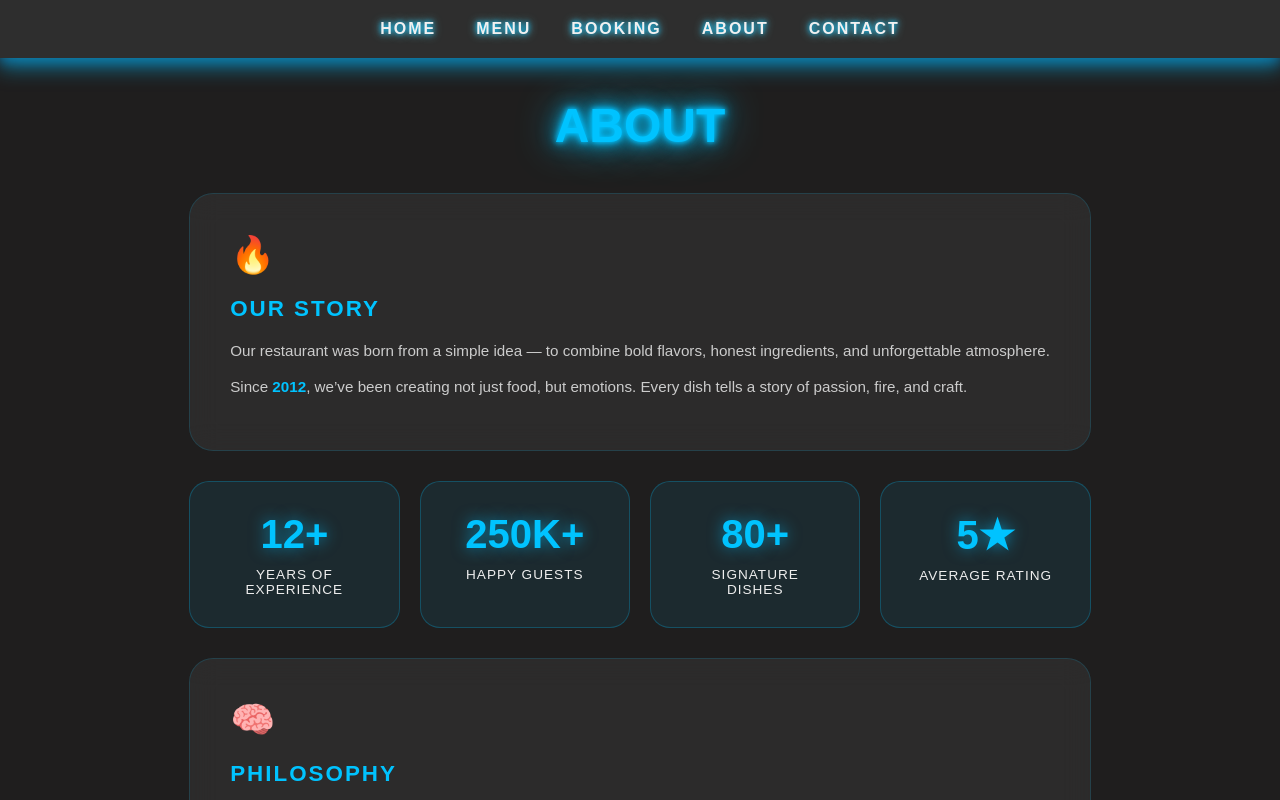
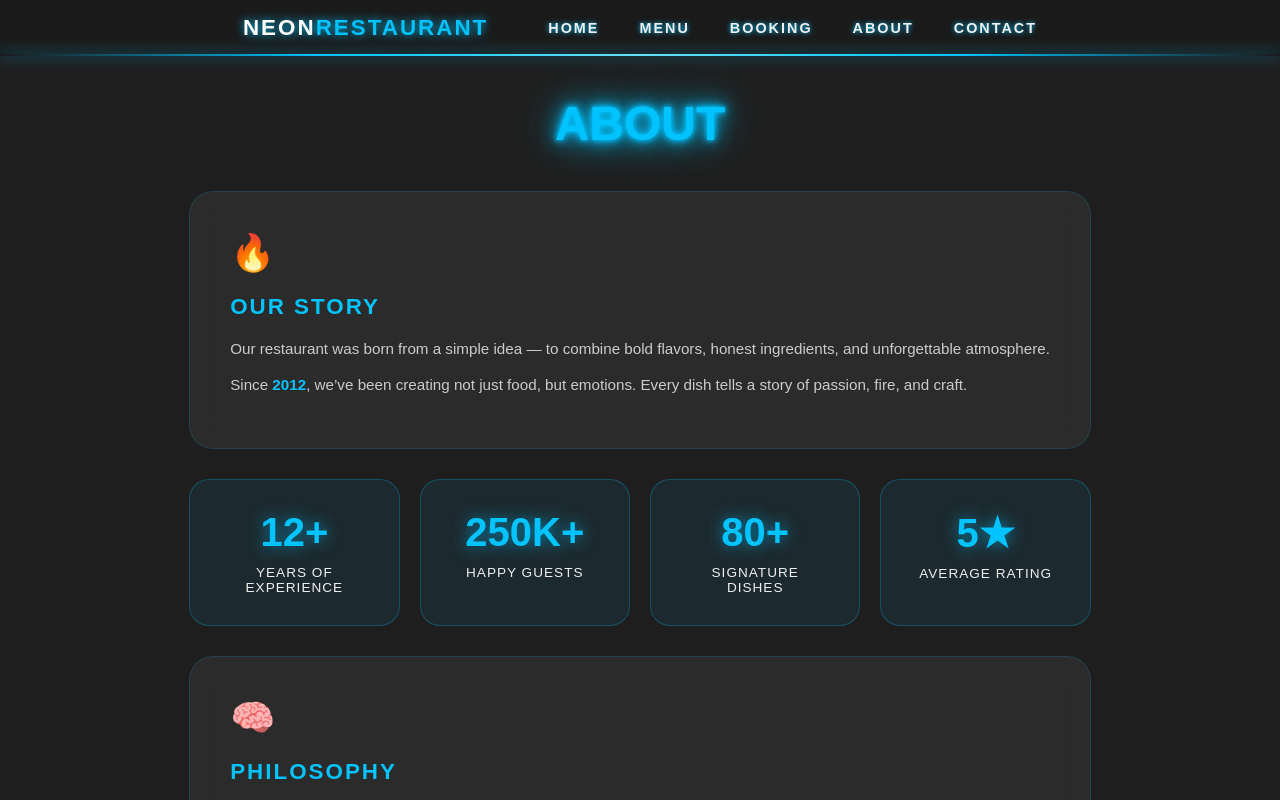
Before and after one commit to alexkuznecov16/cafe-app, a Next.js app: page /about in a window 1280 px wide. Shown: the top 800 px of the page. Built offline with nearby package versions, Linux system fonts and the light colour scheme.

Commit message:
burger menu

```diff
--- a/app/layout/Header.tsx
+++ b/app/layout/Header.tsx
@@ -30,29 +30,30 @@ export default function Header() {
   };
 
   return (
-    <header>
+    <header className="cyber-header">
       <nav className={isOpen ? 'open' : ''}>
         <div className="burger" onClick={() => setIsOpen(!isOpen)}>
           <span></span>
           <span></span>
           <span></span>
         </div>
+
+        {/* Все элементы в одном контейнере для центровки */}
         <div className="nav-links">
-          <Link onClick={() => setIsOpen(false)} href="/" style={linkStyle}>
-            Home
-          </Link>
-          <Link onClick={() => setIsOpen(false)} href="/menu" style={linkStyle}>
-            Menu
-          </Link>
-          <Link onClick={() => setIsOpen(false)} href="/booking" style={linkStyle}>
-            Booking
-          </Link>
-          <Link onClick={() => setIsOpen(false)} href="/about" style={linkStyle}>
-            About
-          </Link>
-          <Link onClick={() => setIsOpen(false)} href="/contact" style={linkStyle}>
-            Contact
-          </Link>
+          <div className="logo">
+            <Link href="/">NEON<span>RESTAURANT</span></Link>
+          </div>
+
+          {['Home', 'Menu', 'Booking', 'About', 'Contact'].map((item) => (
+            <Link
+              key={item}
+              onClick={() => setIsOpen(false)}
+              href={item === 'Home' ? '/' : `/${item.toLowerCase()}`}
+              className="nav-item"
+            >
+              {item}
+            </Link>
+          ))}
         </div>
       </nav>
     </header>
--- a/app/layout/header.css
+++ b/app/layout/header.css
@@ -1,44 +1,109 @@
 header {
   position: sticky;
   top: 0;
-  left: 0;
+  width: 100%;
   z-index: 9999;
-  background-color: #2e2e2e;
-  padding: 20px 0;
-  box-shadow:
-    0 10px 20px rgba(0, 195, 255, 0.5),
-    0 5px 10px rgba(0, 150, 255, 0.3);
+  background-color: #1a1a1a; /* Сделал чуть темнее для контраста с неоном */
+  padding: 15px 0;
 }
 
+/* Светодиодная лента внизу */
+header::before {
+  content: '';
+  position: absolute;
+  bottom: 0;
+  left: 0;
+  width: 100%;
+  height: 2px;
+  background: linear-gradient(90deg, transparent, #00c3ff, #66dfff, #00c3ff, transparent);
+  box-shadow: 0 0 15px #00c3ff;
+  animation: neon-flow 3s infinite linear;
+}
+
+/* Центрируем содержимое nav */
 header nav {
   display: flex;
   justify-content: center;
   align-items: center;
-  padding: 0 20px;
-  position: relative;
+  width: 100%;
 }
 
+/* Контейнер со всеми ссылками и логотипом */
 header nav .nav-links {
   display: flex;
-  gap: 36px;
-  transition: all 0.3s ease;
+  align-items: center;
+  gap: 40px; /* Расстояние между элементами */
 }
 
-header nav a {
-  position: relative;
+/* Стили логотипа внутри меню */
+.logo {
+  margin-right: 20px; /* Небольшой доп. отступ от ссылок */
+}
+
+.logo a {
+  font-size: 1.4rem;
+  font-weight: 900;
+  color: #fff;
+  text-decoration: none;
+  letter-spacing: 2px;
+  text-shadow: 0 0 10px #00c3ff;
+  white-space: nowrap;
+}
+
+.logo span {
+  color: #00c3ff;
+}
+
+/* Стили ссылок */
+.nav-item {
   color: #f0f0f0;
   font-weight: bold;
+  text-decoration: none;
   text-transform: uppercase;
   letter-spacing: 2px;
-  text-shadow:
-    0 0 5px #00c3ff,
-    0 0 10px #66dfff;
-  text-decoration: none;
-  transition: color 0.3s ease;
+  text-shadow: 0 0 5px #00c3ff;
+  transition: all 0.3s ease;
+  font-size: 0.9rem;
 }
 
-header nav a:hover {
+.nav-item:hover {
   color: #00e5ff;
+  text-shadow: 0 0 15px #00c3ff;
+  transform: translateY(-2px);
+}
+
+/* Мобильная версия */
+@media (max-width: 850px) {
+  header nav {
+    justify-content: space-between;
+    padding: 0 25px;
+  }
+
+  .burger {
+    display: flex;
+  }
+
+  header nav .nav-links {
+    position: fixed;
+    top: 0;
+    right: -100%;
+    width: 100vw;
+    height: 100vh;
+    background-color: rgba(20, 20, 20, 0.98);
+    flex-direction: column;
+    justify-content: center;
+    gap: 30px;
+    transition: 0.4s ease;
+  }
+
+  header nav.open .nav-links {
+    right: 0;
+  }
+
+  .logo {
+    margin-right: 0;
+    margin-bottom: 20px; /* В мобильном меню лого будет сверху */
+  }
 }
 
 /* Burger menu */
@@ -58,10 +123,18 @@ header nav a:hover {
   width: 100%;
   background-color: #f0f0f0;
   border-radius: 2px;
+  -webkit-transition: none;
+  -moz-transition: none;
+  -ms-transition: none;
+  -o-transition: none;
   transition: none;
 }
 
-@media (max-width: 700px) {
+@media (max-width: 850px) {
+  .header-right {
+    display: none;
+  }
+
   header nav {
     justify-content: space-between;
   }
@@ -88,3 +161,10 @@ header nav a:hover {
     right: 0;
   }
 }
+
+/* Адаптив */
+@media (max-width: 900px) {
+  .logo, .header-right {
+    display: block;
+  }
+}
```
